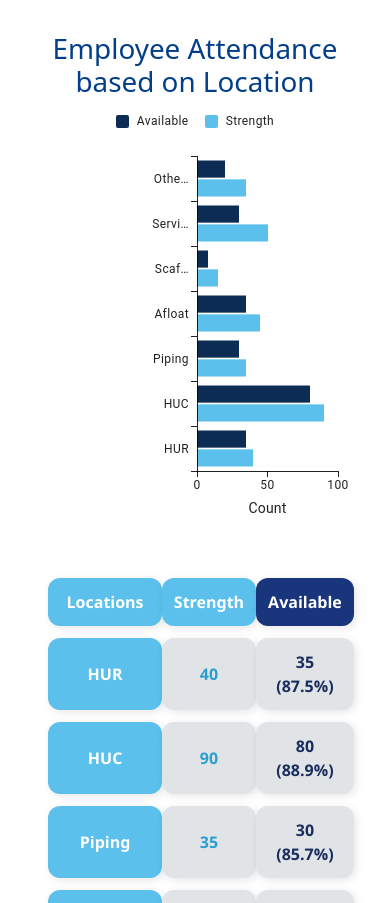
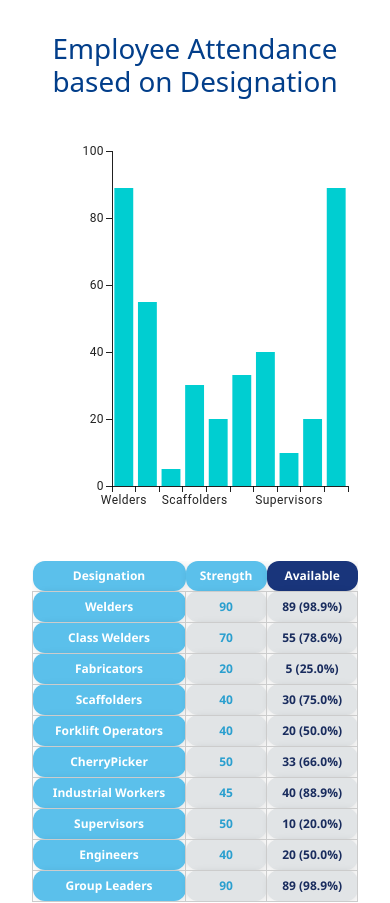
Before and after one commit to Dulitha-Pramod-Rajapakse/DTS_ManagementPanel, a React (Vite) app in the folder DTS_INFO/: page / in a window 390 px wide. Shown: the top 903 px of the page. Built offline with nearby package versions, Linux system fonts and the light colour scheme.

Commit message:
commit 4
Designation Wise done. except for responsiveness

```diff
--- a/DTS_INFO/src/AppRouter.jsx
+++ b/DTS_INFO/src/AppRouter.jsx
@@ -1,12 +1,13 @@
 import React from "react";
 import { BrowserRouter as Router, Routes, Route } from "react-router-dom";
 import LocationWise from "./Components/LocationWise.jsx";
+import DesignationWise from "./Components/DesignationWise.jsx";
 
 function AppRouter() {
   return (
     <Router>
       <Routes>
-        <Route path="/" element={<LocationWise />} />
+        <Route path="/" element={<DesignationWise />} />
         {/* Add more routes here when needed */}
       </Routes>
     </Router>
--- a/DTS_INFO/src/Components/AvailabilityTable.css
+++ b/DTS_INFO/src/Components/AvailabilityTable.css
@@ -45,3 +45,52 @@ th.dark {
 .cell.dark-text {
   color: #192C5E;
 }
+
+/* Responsive styles */
+.table-container {
+  width: 100%;
+  overflow-x: auto;
+}
+
+.availability-table {
+  width: 100%;
+  border-collapse: collapse;
+  min-width: 400px; /* helps prevent column squishing on small screens */
+}
+
+.availability-table th,
+.availability-table td {
+  padding: 8px 12px;
+  text-align: center;
+  font-size: 14px;
+}
+
+.blue {
+  background-color: #4fc3f7;
+  color: white;
+}
+
+.dark {
+  background-color: #1e88e5;
+  color: white;
+}
+
+.dark-text {
+  color: #333;
+}
+
+.cell {
+  border: 1px solid #ccc;
+}
+
+@media (max-width: 600px) {
+  .availability-table th,
+  .availability-table td {
+    font-size: 12px;
+    padding: 6px 8px;
+  }
+
+  .availability-table {
+    min-width: 100%;
+  }
+}
--- /dev/null
+++ b/DTS_INFO/src/Components/AvailabilityTableDesignationWise.jsx
@@ -0,0 +1,46 @@
+// src/components/AvailabilityTable.jsx
+import React from 'react';
+import './AvailabilityTable.css';
+
+const desig = [
+    { location: 'Welders', strength: 90, available: 89 },
+    { location: 'Class Welders', strength: 70, available: 55 },
+    { location: 'Fabricators', strength: 20, available: 5 },
+    { location: 'Scaffolders', strength: 40, available: 30 },
+    { location: 'Forklift Operators', strength: 40, available: 20 },
+    { location: 'CherryPicker', strength: 50, available: 33 },
+    { location: 'Industrial Workers', strength: 45, available: 40 },
+    { location: 'Supervisors', strength: 50, available: 10 },
+    { location: 'Engineers', strength: 40, available: 20 },
+    { location: 'Group Leaders', strength: 90, available: 89 }
+];
+
+export default function AvailabilityTableDesignationWise() {
+    return (
+        <div className="table-container">
+            <table className="availability-table">
+                <thead>
+                    <tr>
+                        <th className="blue">Designation</th>
+                        <th className="blue">Strength</th>
+                        <th className="dark">Available</th>
+                    </tr>
+                </thead>
+                <tbody>
+                    {desig.map(({ location, strength, available }) => {
+                        const percent = ((available / strength) * 100).toFixed(1);
+                        return (
+                            <tr key={location}>
+                                <td className="cell blue">{location}</td>
+                                <td className="cell gray">{strength}</td>
+                                <td className="cell gray dark-text">
+                                    {available} ({percent}%)
+                                </td>
+                            </tr>
+                        );
+                    })}
+                </tbody>
+            </table>
+        </div>
+    );
+}
--- a/DTS_INFO/src/Components/AvailabilityTable.jsx
+++ b/DTS_INFO/src/Components/AvailabilityTableLocationWise.jsx
@@ -11,7 +11,7 @@ const data = [
   { location: 'Services', strength: 50, available: 30 },
 ];
 
-export default function AvailabilityTable() {
+export default function AvailabilityTableLocationWise() {
   return (
     <div className="table-container">
       <table className="availability-table">
--- a/DTS_INFO/src/Components/DesignationWise.jsx
+++ b/DTS_INFO/src/Components/DesignationWise.jsx
@@ -0,0 +1,16 @@
+import * as React from 'react';
+import './LocationWise.css';
+import 'bootstrap/dist/css/bootstrap.css';
+import DesignationWiseChart from './DesignationWiseChart.jsx';
+import AvailabilityTableDesignationWise from './AvailabilityTableDesignationWise.jsx';
+
+export default function DesignationWise() {
+  return (
+    <div>
+      <h1 className="Topic">Employee Attendance based on Designation</h1>
+      <br />
+        <DesignationWiseChart />
+        <AvailabilityTableDesignationWise />
+    </div>
+  );
+}
--- /dev/null
+++ b/DTS_INFO/src/Components/DesignationWiseChart.jsx
@@ -0,0 +1,88 @@
+import * as React from 'react';
+import { useAnimate } from '@mui/x-charts/hooks';
+import { ChartContainer } from '@mui/x-charts/ChartContainer';
+import { BarPlot } from '@mui/x-charts/BarChart';
+import { ChartsXAxis } from '@mui/x-charts/ChartsXAxis';
+import { ChartsYAxis } from '@mui/x-charts/ChartsYAxis';
+import { styled } from '@mui/material/styles';
+import { interpolateObject } from '@mui/x-charts-vendor/d3-interpolate';
+
+export default function DesignationWiseChart() {
+  return (
+    <ChartContainer
+      xAxis={[{
+        scaleType: 'band',
+        data: [
+          'Welders', 'Class Welders', 'Fabricators', 'Scaffolders',
+          'Forklift Operators', 'Cherry Picker', 'Industril Workers',
+          'Supervisors', 'Engineers', 'GroupLeaders'
+        ]
+      }]}
+      series={[{
+        type: 'bar',
+        id: 'base',
+        data: [89, 55, 5, 30, 20, 33, 40, 10, 20, 89],
+        color: '#00CED1'
+      }]}
+      height={400}
+      yAxis={[{ width: 40 }]}
+      margin={{ left: 40, right: 10 }}
+    >
+      <BarPlot barLabel="value" slots={{ barLabel: BarLabel }} />
+      <ChartsXAxis />
+      <ChartsYAxis />
+    </ChartContainer>
+  );
+}
+
+const Text = styled('text')(({ theme }) => ({
+  ...(theme?.typography?.body2 || {}),
+  stroke: 'none',
+  fill: (theme?.vars || theme)?.palette?.text?.primary || '#333',
+  transition: 'opacity 0.2s ease-in, fill 0.2s ease-in',
+  textAnchor: 'middle',
+  dominantBaseline: 'central',
+  pointerEvents: 'none',
+}));
+
+function BarLabel(props) {
+  const {
+    value,
+    x,
+    y,
+    width,
+    height,
+    xOrigin,
+    yOrigin,
+    layout,
+    color,
+    skipAnimation,
+    ...otherProps
+  } = props;
+
+  const labelX = layout === 'horizontal' ? x + width + 8 : x + width / 2;
+  const labelY = layout === 'horizontal' ? y + height / 2 : y - 8;
+
+  const animatedProps = useAnimate(
+    { x: labelX, y: labelY },
+    {
+      initialProps: {
+        x: layout === 'horizontal' ? xOrigin + width + 8 : xOrigin + width / 2,
+        y: layout === 'horizontal' ? yOrigin + height / 2 : yOrigin,
+      },
+      createInterpolator: interpolateObject,
+      transformProps: (p) => p,
+      applyProps: (element, p) => {
+        element.setAttribute('x', p.x.toString());
+        element.setAttribute('y', p.y.toString());
+      },
+      skip: skipAnimation,
+    }
+  );
+
+  return (
+    <Text {...otherProps} fill={color} {...animatedProps}>
+      {value}
+    </Text>
+  );
+}
--- a/DTS_INFO/src/Components/LocationWise.jsx
+++ b/DTS_INFO/src/Components/LocationWise.jsx
@@ -2,14 +2,14 @@ import * as React from 'react';
 import './LocationWise.css';
 import 'bootstrap/dist/css/bootstrap.css';
 import LocationWiseChart from './LocationWiseChart.jsx';
-import AvailabilityTable from './AvailabilityTable.jsx';
+import AvailabilityTableLocationWise from './AvailabilityTableLocationWise.jsx';
 
 export default function LocationWise() {
   return (
     <div>
       <h1 className="Topic">Employee Attendance based on Location</h1>
       <LocationWiseChart />
-      <AvailabilityTable />
+      <AvailabilityTableLocationWise />
     </div>
   );
 }
```
Also changed, not shown: DTS_INFO/src/Components/AvailabilityTableDesignationWise.css (added).
